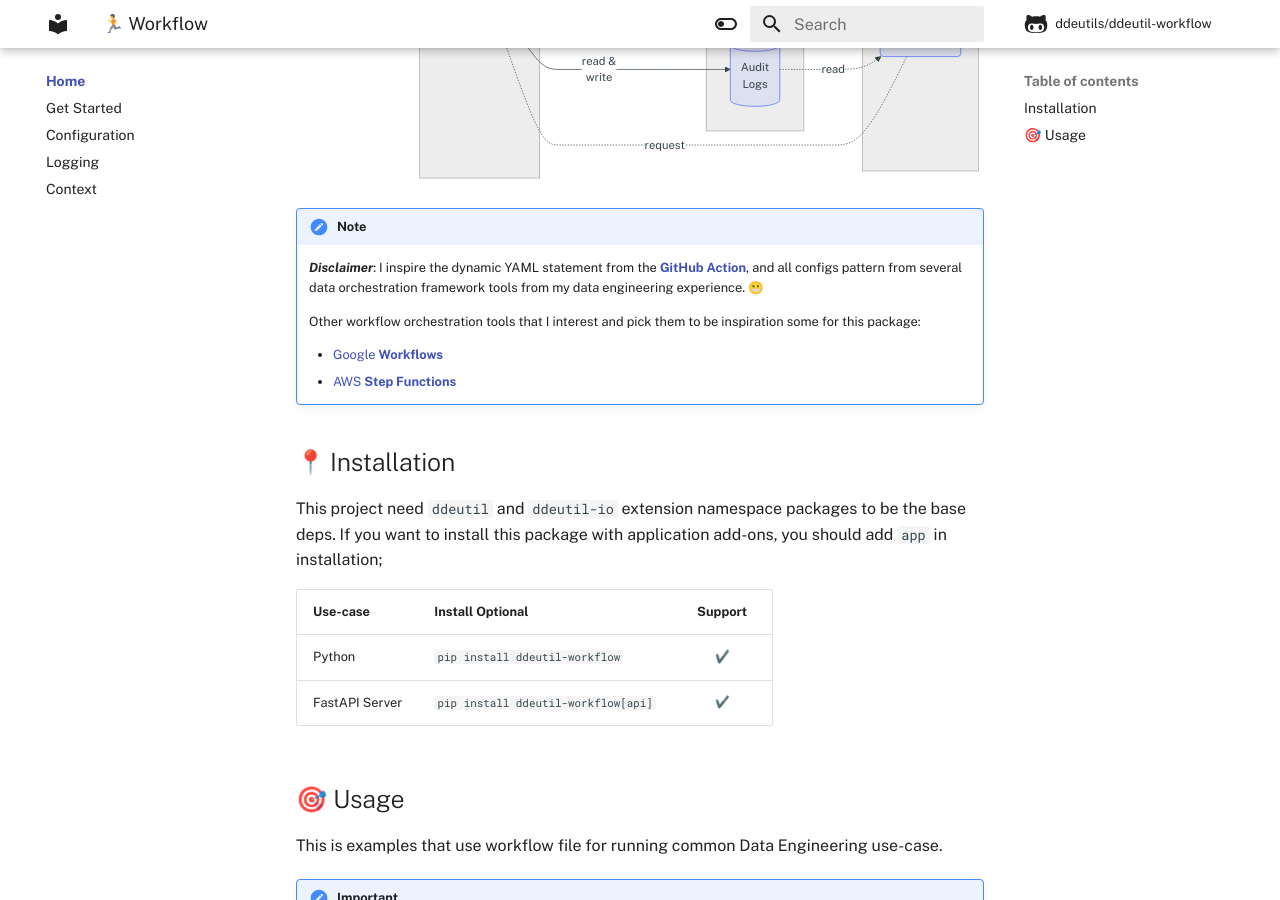
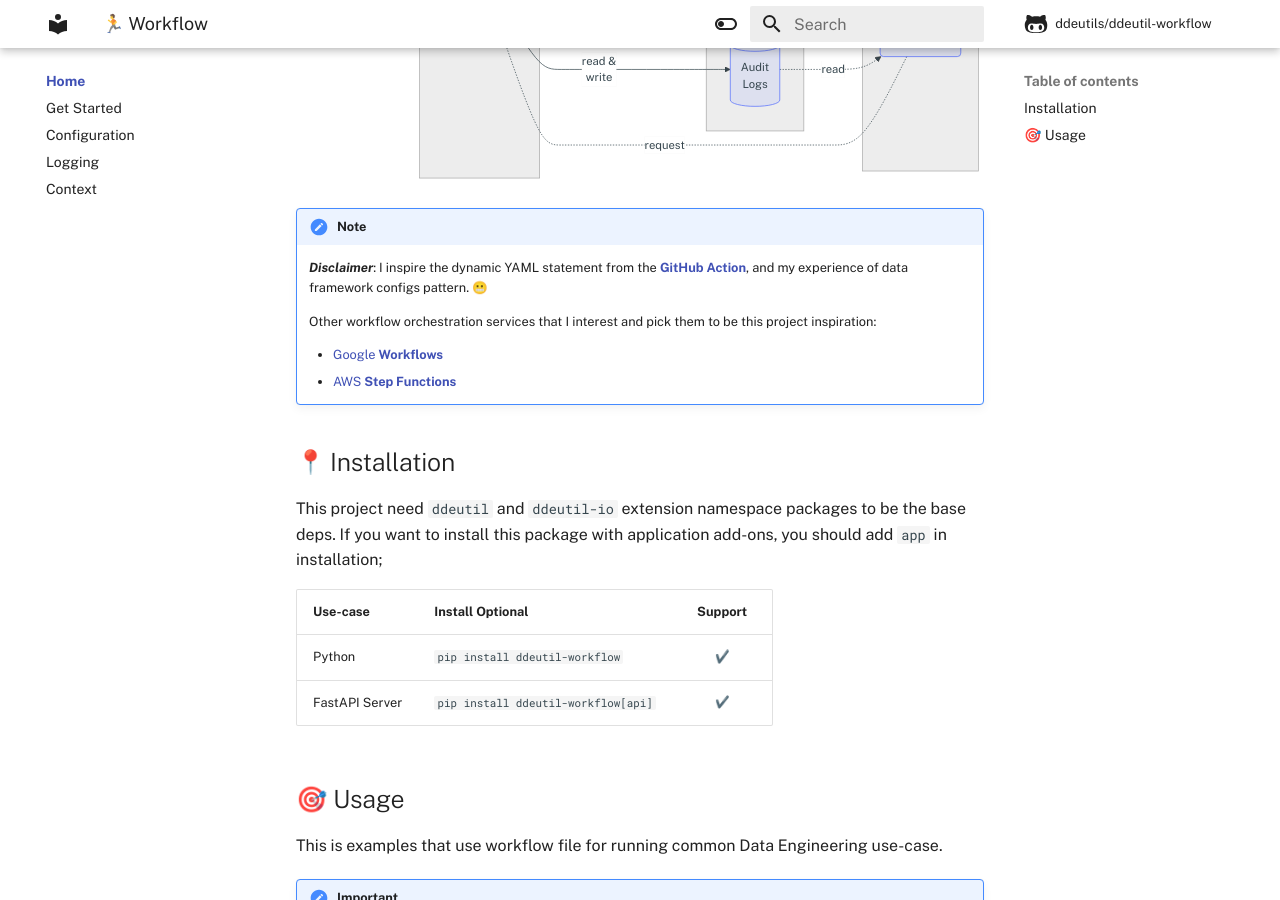
Before and after one commit to ddeutils/ddeutil-workflow, an MkDocs documentation site: the page built from docs/index.md, in a window 1280 px wide and 900 px high, scrolled down 1065 px. Built offline with MkDocs 1.6.1 and Material for MkDocs 9.7.7, drawn with Linux system fonts in a browser that asks for light colours; emoji names are drawn with the system emoji font; comment, search, counter and statistics services are not loaded.

```diff
--- a/docs/index.md
+++ b/docs/index.md
@@ -70,11 +70,10 @@ flowchart LR
 !!! note
 
     _**Disclaimer**_: I inspire the dynamic YAML statement from the [**GitHub Action**](https://github.com/features/actions),
-    and all configs pattern from several data orchestration framework tools from
-    my data engineering experience. :grimacing:
+    and my experience of data framework configs pattern. :grimacing:
 
-    Other workflow orchestration tools that I interest and pick them to be inspiration
-    some for this package:
+    Other workflow orchestration services that I interest and pick them to be
+    this project inspiration:
 
     - [Google **Workflows**](https://cloud.google.com/workflows)
     - [AWS **Step Functions**](https://aws.amazon.com/step-functions/)
```
Also changed, not shown: README.md (+4 -6 lines).
